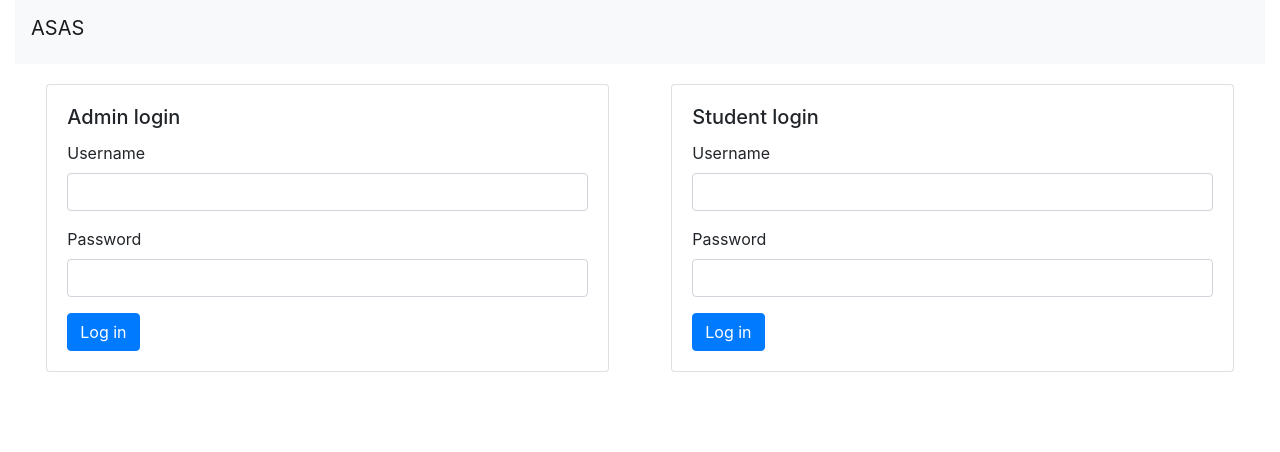
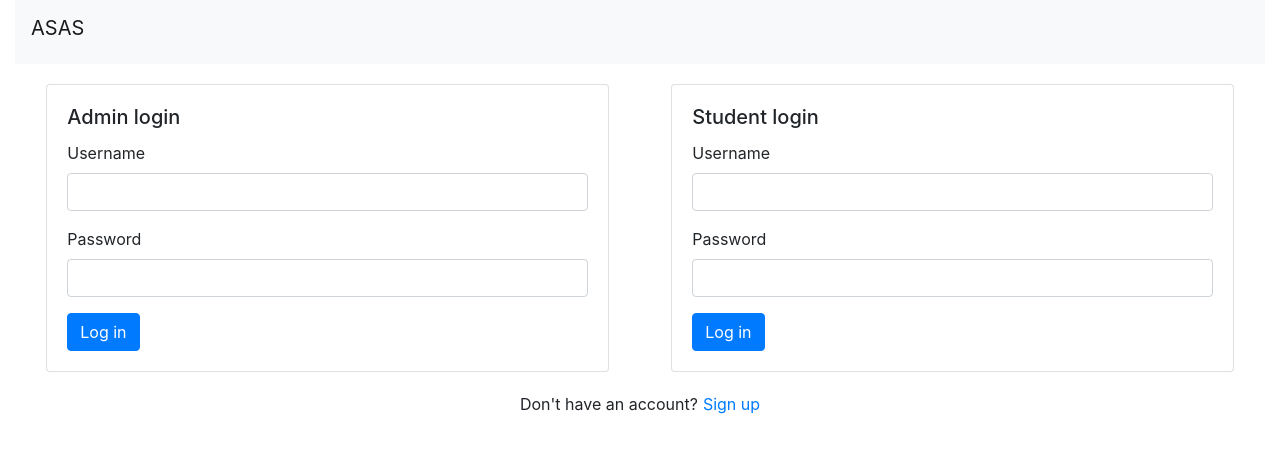
Before and after one commit to vemichelleve/asas, a React (Create React App) app in the folder frontend/: page / in a window 1280 px wide. Shown: the top 452 px of the page. Built offline with nearby package versions, Linux system fonts and the light colour scheme.

Commit message:
window location

```diff
--- a/frontend/src/answers/StudentAnswer.js
+++ b/frontend/src/answers/StudentAnswer.js
@@ -36,6 +36,7 @@ class StudentAnswer extends Component {
             'answer': this.state.answer,
         }).then((response) => {
             alert(response.message)
+            window.location = '/student/'
         }).catch((response) => {
             alert(response);
         })
--- a/frontend/src/login/Login.js
+++ b/frontend/src/login/Login.js
@@ -56,6 +56,7 @@ class Login extends Component {
 
     render() {
         return (
+            <div>
                 <div style={{ display: 'flex', flexDirection: 'row', justifyContent: 'space-around', paddingTop: '20px' }}>
                     <div className='card' style={{ width: '45%' }}>
                         <form className='card-body' onSubmit={this.handleAdminSubmit}>
@@ -86,6 +87,11 @@ class Login extends Component {
                         </form>
                     </div>
                 </div>
+                <div style={{ paddingTop: '20px', display: 'flex', flexDirection: 'row', justifyContent: 'center' }}>
+                    <div>Don't have an account?</div>
+                    <a style={{ paddingLeft: '5px' }} href='/signup'>Sign up</a>
+                </div>
+            </div>
         )
     }
 }
--- a/frontend/src/questions/AddQuestion.js
+++ b/frontend/src/questions/AddQuestion.js
@@ -32,6 +32,7 @@ class AddQuestion extends Component {
     handleSubmit(event) {
         event.preventDefault();
         this.handleAdd();
+        window.location = '/admin/';
     }
 
     render() {
```
Also changed, not shown: 2 other files (tests, documents, lock files or other folders). Lines whose indentation alone changed are shown as unchanged.
